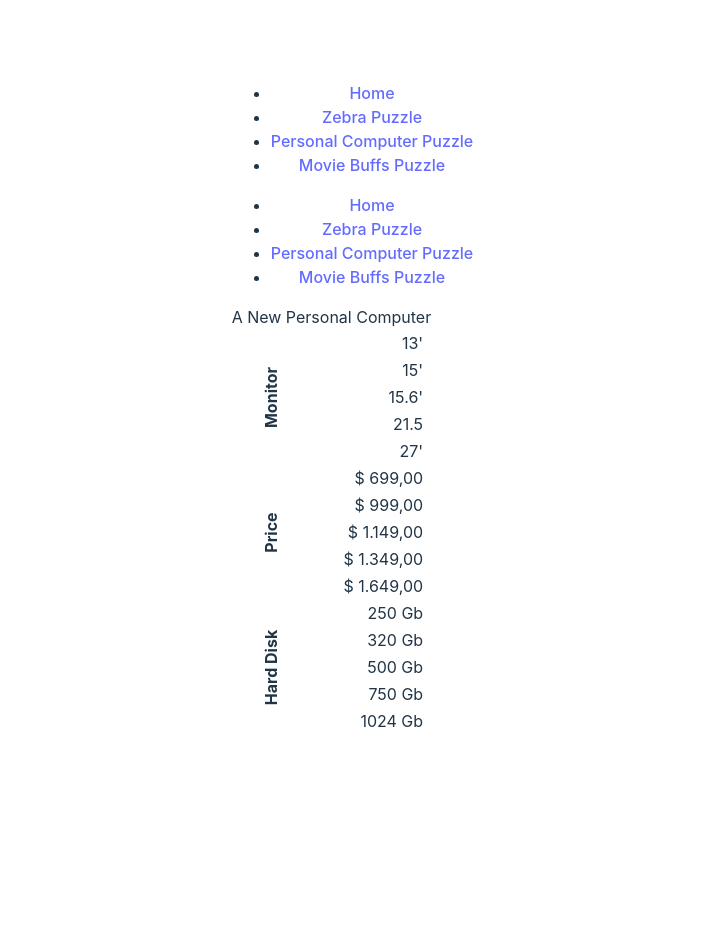
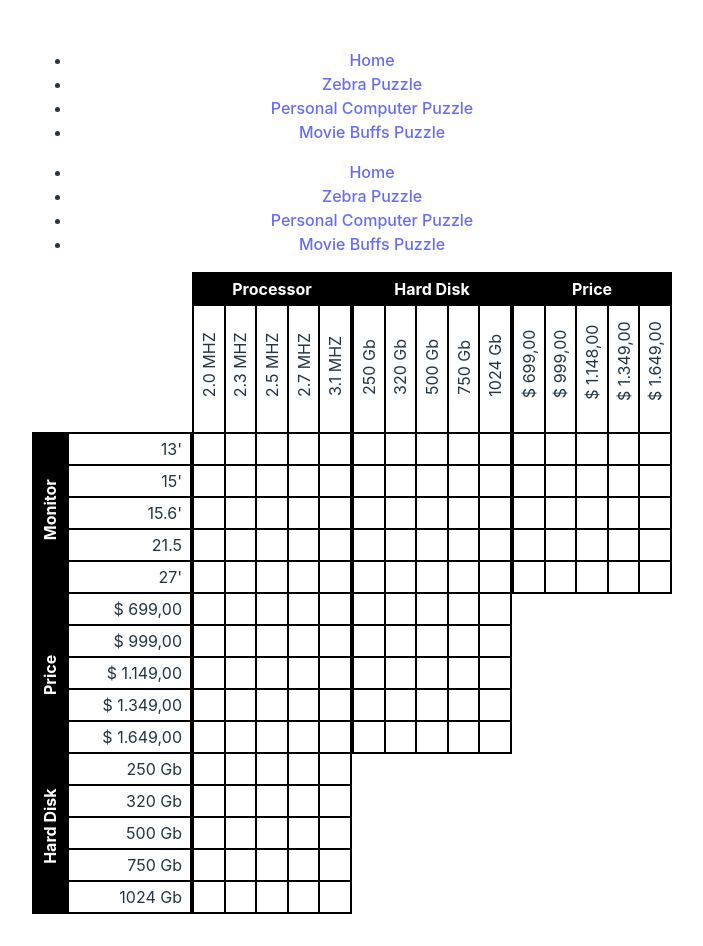
Before and after one commit to suromain/OptimisationProject, a React (Vite) app in the folder reactjs/app/: page /puzzle/personal-computer in a window 1280 px wide. Shown: the whole page, without its empty margins (288-991 px from the left). Before the commit the page ends 800 px from the top, so only its background shows below. Built offline with nearby package versions, Linux system fonts and the light colour scheme.

Commit message:
Logic puzzle grid structure

```diff
--- a/reactjs/app/src/components/personal-computer.tsx
+++ b/reactjs/app/src/components/personal-computer.tsx
@@ -27,11 +27,14 @@ function PersonalComputer() {
 
   return (
     <div>
+      <div className="main-grid">
         <table>
-        <caption>A New Personal Computer</caption>
+          {/*<caption>A New Personal Computer</caption>*/}
+          <tbody className="void">
+          </tbody>
           <tbody className="left-side">
           <tr>
-            <th rowSpan={5}><p>Monitor</p></th>
+            <th rowSpan={5}><span>Monitor</span></th>
             <td>13'</td>
           </tr>
           <tr>
@@ -49,7 +52,7 @@ function PersonalComputer() {
           </tbody>
           <tbody className="left-side">
           <tr>
-            <th rowSpan={5}>Price</th>
+            <th rowSpan={5}><span>Price</span></th>
             <td>$ 699,00</td>
           </tr>
           <tr>
@@ -67,7 +70,7 @@ function PersonalComputer() {
           </tbody>
           <tbody className="left-side">
           <tr>
-            <th rowSpan={5}>Hard Disk</th>
+            <th rowSpan={5}><span>Hard Disk</span></th>
             <td>250 Gb</td>
           </tr>
           <tr>
@@ -84,6 +87,277 @@ function PersonalComputer() {
           </tr>
           </tbody>
         </table>
+        <table>
+          <tbody className="top-side">
+          <tr>
+            <th colSpan={5}>Processor</th>
+          </tr>
+          <tr>
+            <td><span>2.0 MHZ</span></td>
+            <td><span>2.3 MHZ</span></td>
+            <td><span>2.5 MHZ</span></td>
+            <td><span>2.7 MHZ</span></td>
+            <td><span>3.1 MHZ</span></td>
+          </tr>
+          </tbody>
+          <tbody className="clickable">
+          <tr>
+            <td></td>
+            <td></td>
+            <td></td>
+            <td></td>
+            <td></td>
+          </tr>
+          <tr>
+            <td></td>
+            <td></td>
+            <td></td>
+            <td></td>
+            <td></td>
+          </tr>
+          <tr>
+            <td></td>
+            <td></td>
+            <td></td>
+            <td></td>
+            <td></td>
+          </tr>
+          <tr>
+            <td></td>
+            <td></td>
+            <td></td>
+            <td></td>
+            <td></td>
+          </tr>
+          <tr>
+            <td></td>
+            <td></td>
+            <td></td>
+            <td></td>
+            <td></td>
+          </tr>
+          </tbody>
+          <tbody className="clickable">
+          <tr>
+            <td></td>
+            <td></td>
+            <td></td>
+            <td></td>
+            <td></td>
+          </tr>
+          <tr>
+            <td></td>
+            <td></td>
+            <td></td>
+            <td></td>
+            <td></td>
+          </tr>
+          <tr>
+            <td></td>
+            <td></td>
+            <td></td>
+            <td></td>
+            <td></td>
+          </tr>
+          <tr>
+            <td></td>
+            <td></td>
+            <td></td>
+            <td></td>
+            <td></td>
+          </tr>
+          <tr>
+            <td></td>
+            <td></td>
+            <td></td>
+            <td></td>
+            <td></td>
+          </tr>
+          </tbody>
+          <tbody className="clickable">
+          <tr>
+            <td></td>
+            <td></td>
+            <td></td>
+            <td></td>
+            <td></td>
+          </tr>
+          <tr>
+            <td></td>
+            <td></td>
+            <td></td>
+            <td></td>
+            <td></td>
+          </tr>
+          <tr>
+            <td></td>
+            <td></td>
+            <td></td>
+            <td></td>
+            <td></td>
+          </tr>
+          <tr>
+            <td></td>
+            <td></td>
+            <td></td>
+            <td></td>
+            <td></td>
+          </tr>
+          <tr>
+            <td></td>
+            <td></td>
+            <td></td>
+            <td></td>
+            <td></td>
+          </tr>
+          </tbody>
+        </table>
+        <table>
+          <tbody className="top-side">
+          <tr>
+            <th colSpan={5}>Hard Disk</th>
+          </tr>
+          <tr>
+            <td><span>250 Gb</span></td>
+            <td><span>320 Gb</span></td>
+            <td><span>500 Gb</span></td>
+            <td><span>750 Gb</span></td>
+            <td><span>1024 Gb</span></td>
+          </tr>
+          </tbody>
+          <tbody className="clickable">
+          <tr>
+            <td></td>
+            <td></td>
+            <td></td>
+            <td></td>
+            <td></td>
+          </tr>
+          <tr>
+            <td></td>
+            <td></td>
+            <td></td>
+            <td></td>
+            <td></td>
+          </tr>
+          <tr>
+            <td></td>
+            <td></td>
+            <td></td>
+            <td></td>
+            <td></td>
+          </tr>
+          <tr>
+            <td></td>
+            <td></td>
+            <td></td>
+            <td></td>
+            <td></td>
+          </tr>
+          <tr>
+            <td></td>
+            <td></td>
+            <td></td>
+            <td></td>
+            <td></td>
+          </tr>
+          </tbody>
+          <tbody className="clickable">
+          <tr>
+            <td></td>
+            <td></td>
+            <td></td>
+            <td></td>
+            <td></td>
+          </tr>
+          <tr>
+            <td></td>
+            <td></td>
+            <td></td>
+            <td></td>
+            <td></td>
+          </tr>
+          <tr>
+            <td></td>
+            <td></td>
+            <td></td>
+            <td></td>
+            <td></td>
+          </tr>
+          <tr>
+            <td></td>
+            <td></td>
+            <td></td>
+            <td></td>
+            <td></td>
+          </tr>
+          <tr>
+            <td></td>
+            <td></td>
+            <td></td>
+            <td></td>
+            <td></td>
+          </tr>
+          </tbody>
+          <tbody className="void">
+          </tbody>
+        </table>
+        <table>
+          <tbody className="top-side">
+          <tr>
+            <th colSpan={5}>Price</th>
+          </tr>
+          <tr>
+            <td><span>$ 699,00</span></td>
+            <td><span>$ 999,00</span></td>
+            <td><span>$ 1.148,00</span></td>
+            <td><span>$ 1.349,00</span></td>
+            <td><span>$ 1.649,00</span></td>
+          </tr>
+          </tbody>
+          <tbody className="clickable">
+          <tr>
+            <td></td>
+            <td></td>
+            <td></td>
+            <td></td>
+            <td></td>
+          </tr>
+          <tr>
+            <td></td>
+            <td></td>
+            <td></td>
+            <td></td>
+            <td></td>
+          </tr>
+          <tr>
+            <td></td>
+            <td></td>
+            <td></td>
+            <td></td>
+            <td></td>
+          </tr>
+          <tr>
+            <td></td>
+            <td></td>
+            <td></td>
+            <td></td>
+            <td></td>
+          </tr>
+          <tr>
+            <td></td>
+            <td></td>
+            <td></td>
+            <td></td>
+            <td></td>
+          </tr>
+          </tbody>
+          <tbody className="void">
+          </tbody>
+          <tbody className="void">
+          </tbody>
+        </table>
+      </div>
     </div>
   )
 }
--- a/reactjs/app/src/styles/grid.css
+++ b/reactjs/app/src/styles/grid.css
@@ -1,47 +1,101 @@
-/*.left-side {*/
-/*    th {*/
-/*        text-align:center;*/
-/*        white-space:nowrap;*/
-/*        transform-origin:50% 50%;*/
-/*        transform: rotate(-90deg);*/
-/*        background-color: white;*/
-/*        color: black;*/
-/*    }*/
-
-/*    th:before {*/
-/*        content:'';*/
-/*        padding-top:110%;!* takes width as reference, + 10% for faking some extra padding *!*/
-/*        display:inline-block;*/
-/*        vertical-align:middle;*/
-/*    }*/
-/*}*/
-
-
+.main-grid {
+    display: grid;
+    grid-template-columns: 1fr 1fr 1fr 1fr;
+    align-content: end;
 
     table {
         text-align: center;
         table-layout: fixed;
-    border: 1px solid white;
+        border: 1px solid black;
         border-collapse: collapse;
+        width: 10em;
+
+        th {
+            color: white;
+            background-color: black;
+        }
+
+        .void {
+            height: 10em;
+            width: 10em;
+        }
 
         .left-side {
+            width: 10em;
+            height: 10em;
+
             tr {
-            border: 1px solid white;
-            border-collapse: collapse;
+                white-space: nowrap;
+                border: 2px solid black;
+                border-left: transparent;
 
                 th {
-                text-align: center;
-                white-space: nowrap;
-                transform: rotate(-90deg);
+                    width: 20%;
                     border: inherit;
                     border-collapse: inherit;
                 }
 
                 td {
-                width: 7em;
                     text-align: right;
                     padding-right: 0.5em;
+                }
+
+                span {
+                    position: absolute;
+                    transform-origin: left;
+                    transform: rotate(-90deg) translateX(-25%);
+                    -ms-transform: rotate(-90deg) translateX(-25%);
+                    -webkit-transform: rotate(-90deg) translateX(-25%);
+                }
+            }
+        }
+
+        .top-side {
+            width: 10em;
+            height: 10em;
+
+            tr {
+                white-space: nowrap;
+                border: 2px solid black;
+
+                th {
+                    height: 20%;
+                    border: inherit;
+                }
+
+                td {
+                    width: 20%;
+                    border: inherit;
+                    text-align: center;
+                }
+
+                span {
+                    position: absolute;
+                    transform-origin: left;
+                    transform: rotate(-90deg) translateX(-25%);
+                    -ms-transform: rotate(-90deg) translateX(-25%);
+                    -webkit-transform: rotate(-90deg) translateX(-25%);
+                }
+            }
+        }
+
+        .clickable {
+            tr {
+                border: 2px solid black;
+                border-collapse: collapse;
+
+                td {
+                    width: 20%;
+                    height: 20%;
+                    cursor: pointer;
+                    border: 2px solid black;
+                    border-collapse: collapse;
+                }
+
+                td:hover {
+                    background-color: #f2f2f2;
                 }
             }
         }
     }
+}
```
Lines whose indentation alone changed are shown as unchanged.
